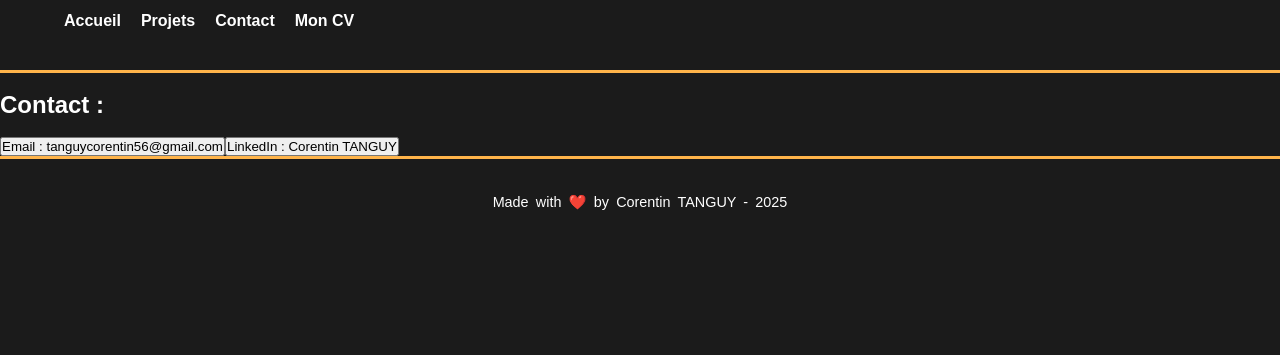
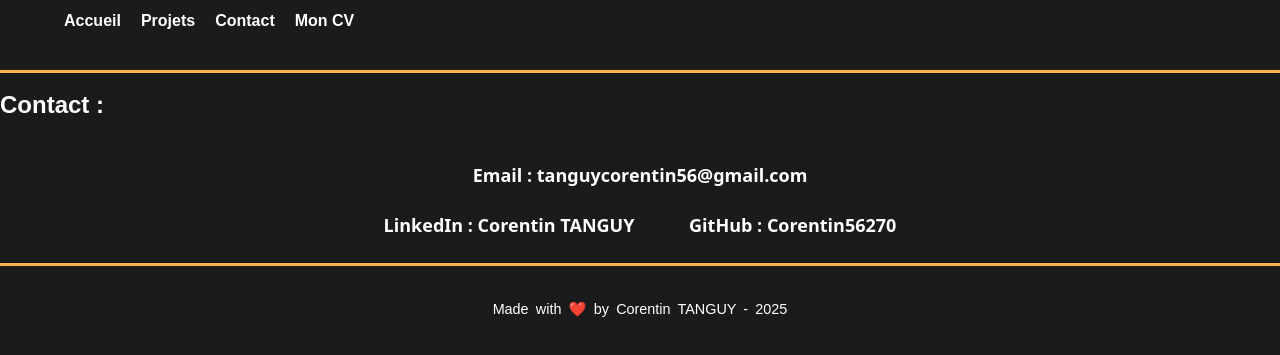
Before and after one commit to Corentin56270/portfolio, a plain HTML site: page pages/contact.html in a window 1280 px wide. Shown: the part 115-470 px from the top of the page. Drawn offline with Linux system fonts and the light colour scheme.

Commit message:
modifications boutons contact

```diff
--- a/pages/contact.html
+++ b/pages/contact.html
@@ -26,9 +26,24 @@
         <h2>Contact :</h2>
         <br>
 
+        <script>
+            function openMail() {
+                window.open("mailto:tanguycorentin56@gmail.com")
+            }
+            function openLinkedIn() {
+                window.open("https://www.linkedin.com/in/corentin-tanguy-189623363/")
+            }
+            function openGithub() {
+                window.open("https://github.com/Corentin56270")
+            }
+        </script>
+
         <div id="contact" class="contact">
-            <button href="mailto:tanguycorentin56@gmail.com" class="contact">Email : tanguycorentin56@gmail.com</button> </br>
-            <button href="https://www.linkedin.com/in/corentin-tanguy-189623363/" class="contact">LinkedIn : Corentin TANGUY</button>
+            <button onclick=openMail() class="contact">Email : tanguycorentin56@gmail.com</button> </br>
+
+            <button onclick=openLinkedIn() class="contact">LinkedIn : Corentin TANGUY</button>
+
+            <button onclick=openGithub() class="contact">GitHub : Corentin56270</button>
         </div>
 
     <footer>
--- a/styles/style.css
+++ b/styles/style.css
@@ -108,7 +108,44 @@ main {
 }
 
 .contact {
-    display: flex;
+  background-color: #1b1b1b;
+  border: 1px solid transparent;
+  border-radius: .75rem;
+  box-sizing: border-box;
+  color: #FFFFFF;
+  cursor: pointer;
+  flex: 0 0 auto;
+  font-family: "Inter var",ui-sans-serif,system-ui,-apple-system,system-ui,"Segoe UI",Roboto,"Helvetica Neue",Arial,"Noto Sans",sans-serif,"Apple Color Emoji","Segoe UI Emoji","Segoe UI Symbol","Noto Color Emoji";
+  font-size: 1.125rem;
+  font-weight: 600;
+  line-height: 1.5rem;
+  padding: .75rem 1.2rem;
+  text-align: center;
+  text-decoration: none #6B7280 solid;
+  text-decoration-thickness: auto;
+  transition-duration: .2s;
+  transition-property: background-color,border-color,color,fill,stroke;
+  transition-timing-function: cubic-bezier(.4, 0, 0.2, 1);
+  user-select: none;
+  -webkit-user-select: none;
+  touch-action: manipulation;
+  width: auto;
+}
+
+.contact:hover {
+  background-color: #374151;
+}
+
+.contact:focus {
+  box-shadow: none;
+  outline: 2px solid transparent;
+  outline-offset: 2px;
+}
+
+@media (min-width: 768px) {
+  .contact {
+    padding: .75rem 1.5rem;
+  }
 }
 
 .projects {
```
